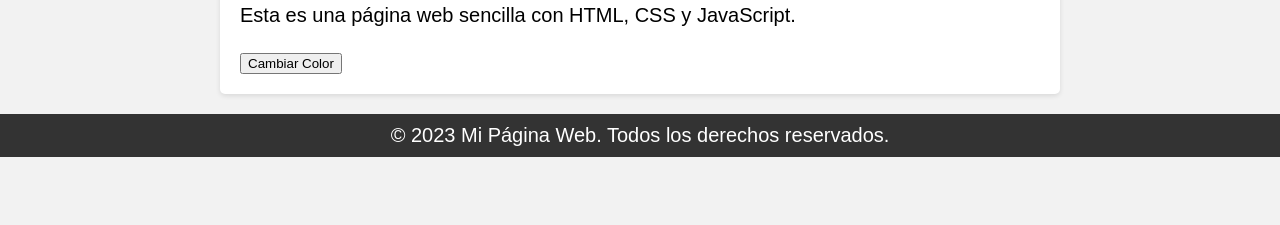
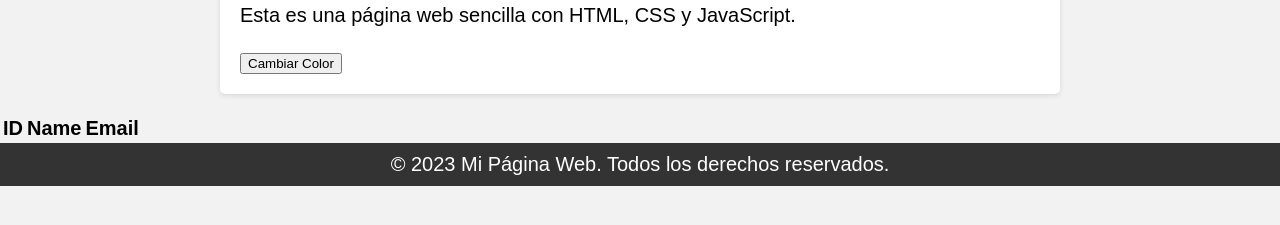
Before and after one commit to alienchio/visid, a plain HTML site: page index.html in a window 1280 px wide. Shown: the part 205-430 px from the top of the page. Drawn offline with Linux system fonts and the light colour scheme; no server answers.

Commit message:
Update index.html

```diff
--- a/index.html
+++ b/index.html
@@ -15,11 +15,21 @@
     <p>Esta es una página web sencilla con HTML, CSS y JavaScript.</p>
     <button id="changeColorButton">Cambiar Color</button>
   </main>
+    <table id="userTable">
+    <thead>
+      <tr>
+        <th>ID</th>
+        <th>Name</th>
+        <th>Email</th>
+      </tr>
+    </thead>
+    <tbody></tbody>
+  </table>
 
+  <script src="script.js"></script>
   <footer>
     &copy; 2023 Mi Página Web. Todos los derechos reservados.
   </footer>
 
-  <script src="script.js"></script>
 </body>
 </html>
```
